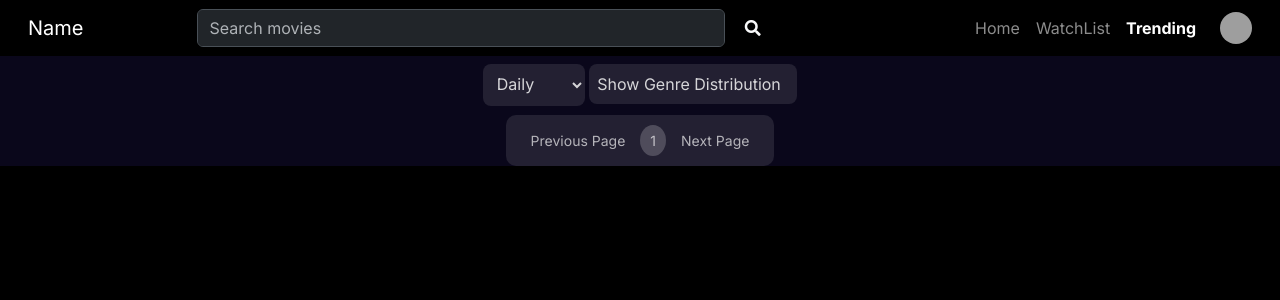
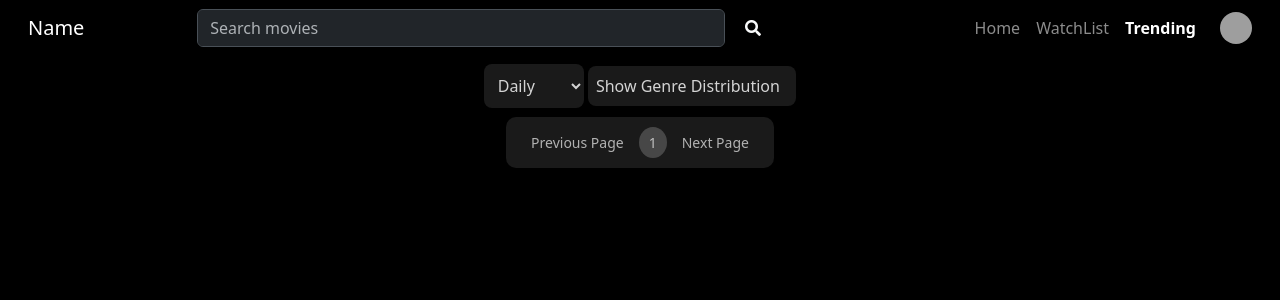
Before and after one commit to ww68/WIF2003WP, a web app: file trending.html in a window 1280 px wide. Shown: the top 300 px of the page. Run offline with its HTML, style and script files only (its server is not run), Linux system fonts and the light colour scheme; grey boxes are pictures that could not be loaded.

Commit message:
updated ui

```diff
--- a/style/pages/trending.css
+++ b/style/pages/trending.css
@@ -1,14 +1,8 @@
 * {
     margin: 0;
 }
-body {
-    font-family: 'Inter', sans-serif;
-    color: white;
-}
-
 
 .container1 {
-    background-color: #0A071B;
     position: relative;
     display: flex;
     flex-direction: column;
--- a/trending.html
+++ b/trending.html
@@ -5,9 +5,7 @@
     <meta name="viewport" content="width=device-width, initial-scale=1.0">
 
     <link rel="stylesheet" href="https://cdnjs.cloudflare.com/ajax/libs/font-awesome/5.15.2/css/all.min.css">
-    <link rel="preconnect" href="https://fonts.googleapis.com">
-    <link rel="preconnect" href="https://fonts.gstatic.com" crossorigin>
-    <link href="https://fonts.googleapis.com/css2?family=Caveat:wght@400..700&family=Inter:ital,opsz,wght@0,14..32,100..900;1,14..32,100..900&display=swap" rel="stylesheet">
+
     <link href="https://cdn.jsdelivr.net/npm/bootstrap-icons@1.10.5/font/bootstrap-icons.css">
     <link href="https://cdn.jsdelivr.net/npm/bootstrap@5.3.5/dist/css/bootstrap.min.css"
     rel="stylesheet" integrity="sha384-SgOJa3DmI69IUzQ2PVdRZhwQ+dy64/BUtbMJw1MZ8t5HZApcHrRKUc4W0kG879m7"
```
